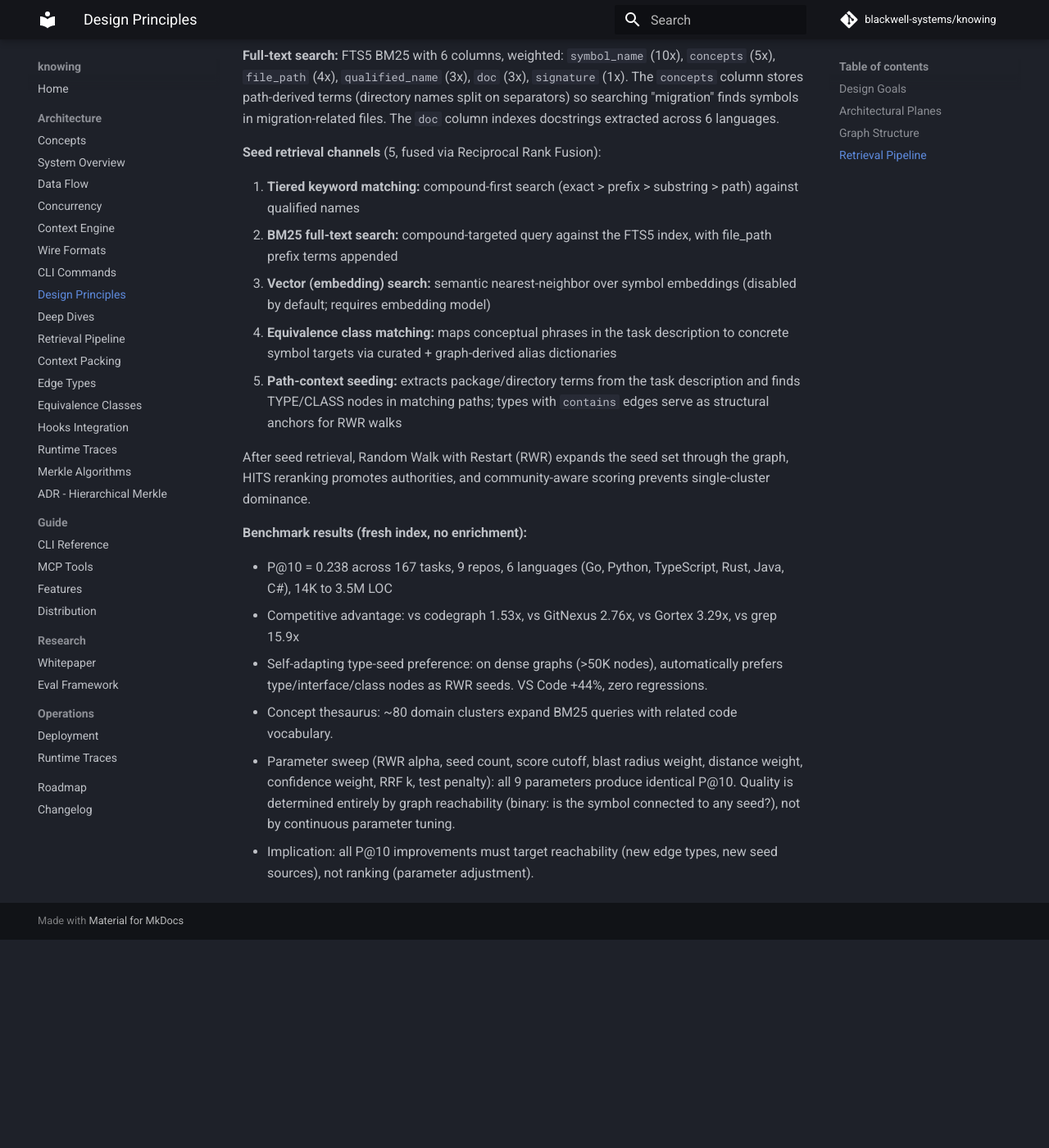
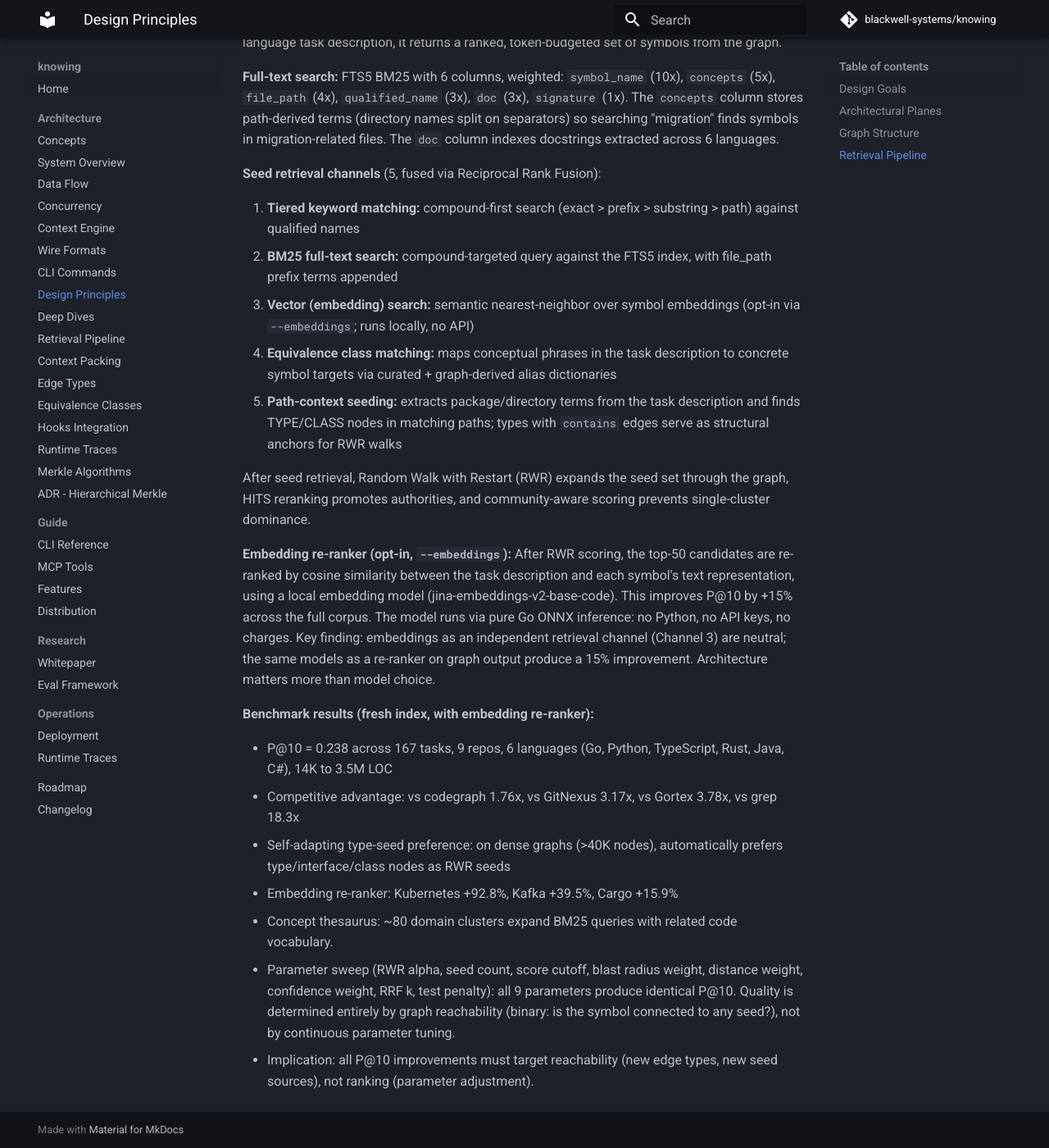
Before and after one commit to blackwell-systems/knowing, an MkDocs documentation site: the page built from docs/architecture/design-principles.md, in a window 1280 px wide and 1400 px high, scrolled down 5893 px. Shown: the whole window at 82% size. Built offline with MkDocs 1.6.1 and Material for MkDocs 9.7.7, drawn with Linux system fonts in a browser that asks for light colours; comment, search, counter and statistics services are not loaded; before the commit the page ends 7039 px from its top, so only the background shows below that; some of the changed text lies outside the part shown.

Commit message:
docs: update design principles with 38 edge types, re-ranker architecture, new ratios

```diff
--- a/docs/architecture/design-principles.md
+++ b/docs/architecture/design-principles.md
@@ -7,7 +7,7 @@
 - **Git-driven incremental**: commits are the unit of change; git diff provides the exact changed file set; no filesystem walking or content hashing for change detection
 - **Language-aware at boundaries**: Go calling Go is straightforward; Go calling a Python service via HTTP needs route mapping
 - **MCP-native**: exposed as MCP tools, consumed by agents directly
-- **Local-first, no paid LLM**: all indexing, retrieval, and ranking run locally without external API calls. Pure Go binary with no runtime dependencies beyond SQLite. Vector search (disabled by default) is the only component that would require an embedding model
+- **Local-first, no paid LLM**: all indexing, retrieval, ranking, and embedding inference run locally without external API calls. Pure Go binary with no runtime dependencies beyond SQLite. The embedding re-ranker uses a local model via pure Go ONNX inference (no Python, no API keys, no charges)
 - **Density-adaptive retrieval**: the system observes its own graph density at query time and adjusts seed selection strategy. On graphs exceeding 40K nodes, it automatically prefers type/interface nodes as RWR seeds (structural anchors walk down to methods via contains edges). This prevents the precision degradation that affects all static retrieval systems at scale. The system gets smarter with graph growth, not dumber.
 - **Fast**: optimized for interactive agent queries over large multi-repo graphs
 - **Deterministic**: same input at same commit always produces the same graph (verifiable via hash)
@@ -146,17 +146,20 @@ The context engine (`internal/context/`) implements task-based retrieval: given
 
 1. **Tiered keyword matching:** compound-first search (exact > prefix > substring > path) against qualified names
 2. **BM25 full-text search:** compound-targeted query against the FTS5 index, with file_path prefix terms appended
-3. **Vector (embedding) search:** semantic nearest-neighbor over symbol embeddings (disabled by default; requires embedding model)
+3. **Vector (embedding) search:** semantic nearest-neighbor over symbol embeddings (opt-in via `--embeddings`; runs locally, no API)
 4. **Equivalence class matching:** maps conceptual phrases in the task description to concrete symbol targets via curated + graph-derived alias dictionaries
 5. **Path-context seeding:** extracts package/directory terms from the task description and finds TYPE/CLASS nodes in matching paths; types with `contains` edges serve as structural anchors for RWR walks
 
 After seed retrieval, Random Walk with Restart (RWR) expands the seed set through the graph, HITS reranking promotes authorities, and community-aware scoring prevents single-cluster dominance.
 
-**Benchmark results (fresh index, no enrichment):**
+**Embedding re-ranker (opt-in, `--embeddings`):** After RWR scoring, the top-50 candidates are re-ranked by cosine similarity between the task description and each symbol's text representation, using a local embedding model (jina-embeddings-v2-base-code). This improves P@10 by +15% across the full corpus. The model runs via pure Go ONNX inference: no Python, no API keys, no charges. Key finding: embeddings as an independent retrieval channel (Channel 3) are neutral; the same models as a re-ranker on graph output produce a 15% improvement. Architecture matters more than model choice.
+
+**Benchmark results (fresh index, with embedding re-ranker):**
 
 - P@10 = 0.238 across 167 tasks, 9 repos, 6 languages (Go, Python, TypeScript, Rust, Java, C#), 14K to 3.5M LOC
-- Competitive advantage: vs codegraph 1.53x, vs GitNexus 2.76x, vs Gortex 3.29x, vs grep 15.9x
-- Self-adapting type-seed preference: on dense graphs (>50K nodes), automatically prefers type/interface/class nodes as RWR seeds. VS Code +44%, zero regressions.
+- Competitive advantage: vs codegraph 1.76x, vs GitNexus 3.17x, vs Gortex 3.78x, vs grep 18.3x
+- Self-adapting type-seed preference: on dense graphs (>40K nodes), automatically prefers type/interface/class nodes as RWR seeds
+- Embedding re-ranker: Kubernetes +92.8%, Kafka +39.5%, Cargo +15.9%
 - Concept thesaurus: ~80 domain clusters expand BM25 queries with related code vocabulary.
 - Parameter sweep (RWR alpha, seed count, score cutoff, blast radius weight, distance weight, confidence weight, RRF k, test penalty): all 9 parameters produce identical P@10. Quality is determined entirely by graph reachability (binary: is the symbol connected to any seed?), not by continuous parameter tuning.
 - Implication: all P@10 improvements must target reachability (new edge types, new seed sources), not ranking (parameter adjustment).
```
Also changed, not shown: other parts of docs/architecture/design-principles.md (+1 -1 lines).
